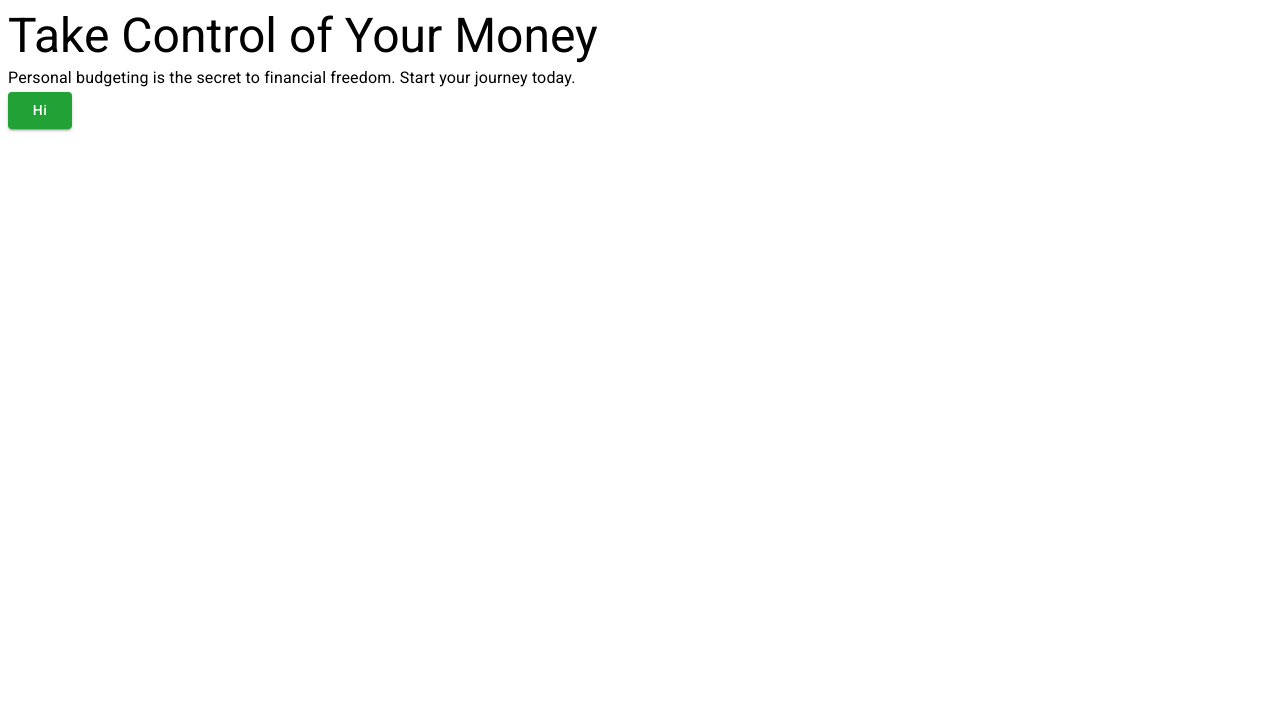
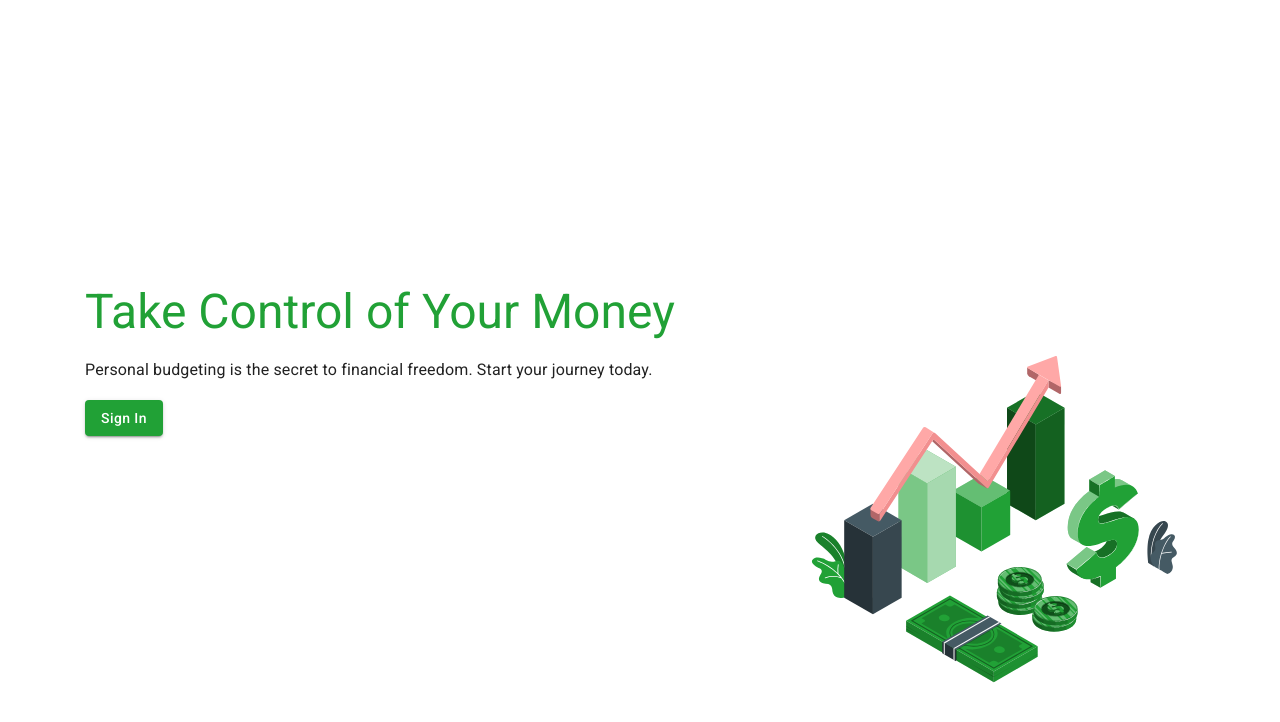
Before and after one commit to N-eeraj/budgetify, a React (Vite) app: page / in a window 1280 px wide. Shown: the top 722 px of the page. Built offline with nearby package versions, Linux system fonts and the light colour scheme.

Commit message:
Home page UI

```diff
--- a/src/layouts/Main.jsx
+++ b/src/layouts/Main.jsx
@@ -1,4 +1,4 @@
-// react-router-dom imports
+// react router imports
 import { Outlet } from 'react-router'
 
 // redux toolkit & store imports
--- a/src/pages/Dashboard.jsx
+++ b/src/pages/Dashboard.jsx
@@ -10,7 +10,7 @@ export default function Dashboard() {
 
   return (
     <Paper>
-      <Button variant='contained' onClick={() => dispatch(toggleMode())}>
+      <Button variant="contained" onClick={() => dispatch(toggleMode())}>
         Toggle Mode
       </Button>
     </Paper>
--- a/src/pages/Home.jsx
+++ b/src/pages/Home.jsx
@@ -1,18 +1,61 @@
 // material ui imports
-import { Button, Typography } from '@mui/material'
+import {
+  Container,
+  Stack,
+  Typography,
+  Button,
+} from '@mui/material'
 
-export default function Home() {
+// style imports
+import style from '@style/home.module.css'
+
+// theme import
+import colors from '@theme/colors'
+
+// asset imports
+import decoration from '@image/decoration.svg'
+
+export default function () {
   return (
-    <>
-      <Typography variant="h3" component="h1">
+    <Container component="main" maxWidth="false" sx={{
+      display: 'flex',
+      flexDirection: {
+        xs: 'column',
+        md: 'row',
+      },
+      justifyContent: {
+        xs: 'flex-end',
+        md: 'space-around',
+      },
+      rowGap: '10vh',
+      columnGap: '50px',
+      alignItems: 'center',
+      minHeight: '100vh',
+      paddingX: {
+        md: 'max(calc(50vw - 600px), 50px)',
+      },
+      paddingBottom: {
+        xs: '5vh',
+        md: '10vh',
+      },
+      ...colors,
+    }}>
+
+      <Stack spacing={2} maxWidth="md" alignItems="self-start">
+        <Typography variant="h3" component="h1" color="primary">
           Take Control of Your Money
         </Typography>
         <Typography variant="subtitle1" component="h2">
           Personal budgeting is the secret to financial freedom. Start your journey today.
         </Typography>
-      <Button variant='contained'>
-        Hi
+        <Button variant="contained" href="/sign-in" sx={({ breakpoints }) => ({
+          [breakpoints.down('md')]: { width: 1 },
+        })}>
+          Sign In
         </Button>
-    </>
+      </Stack>
+
+      <img src={decoration} alt="decoration" className={style.decorationImage} />
+    </Container>
   )
 }
--- /dev/null
+++ b/src/styles/app.css
@@ -0,0 +1,6 @@
+* {
+  box-sizing: border-box;
+  margin: 0;
+  padding: 0;
+  font-family: sans-serif;
+}
--- /dev/null
+++ b/src/styles/home.module.css
@@ -0,0 +1,14 @@
+.decorationImage {
+  align-self: flex-end;
+  max-width: min(70vw, 320px);
+  max-height: 35vh;
+}
+
+@media screen and (min-width: 900px) {
+  .decorationImage {
+    align-self: center;
+    max-width: 55vw;
+    max-height: 50vh;
+    margin-top: 40vh;
+  }
+}
--- /dev/null
+++ b/src/theme/colors.js
@@ -0,0 +1,4 @@
+export default {
+  backgroundColor: ({ palette }) => palette.background.paper,
+  color: ({ palette }) => palette.text.primary,
+}
--- a/src/theme/index.jsx
+++ b/src/theme/index.jsx
@@ -32,7 +32,7 @@ export default function Theme({ children }) {
 
   return (
     <ThemeProvider theme={theme}>
-      {children}
+      { children }
     </ThemeProvider>
   )
 }
--- a/vite.config.js
+++ b/vite.config.js
@@ -18,6 +18,8 @@ export default defineConfig({
       '@store' : path.resolve(__dirname, './src/store'),
       '@theme' : path.resolve(__dirname, './src/theme'),
       '@utils' : path.resolve(__dirname, './src/utils'),
+      '@style' : path.resolve(__dirname, './src/styles'),
+      '@image' : path.resolve(__dirname, './src/assets/images'),
     }
   }
 })
```
Also changed, not shown: src/main.jsx (+7 -4 lines), src/assets/images/decoration.svg (added). Lines whose indentation alone changed are shown as unchanged.
